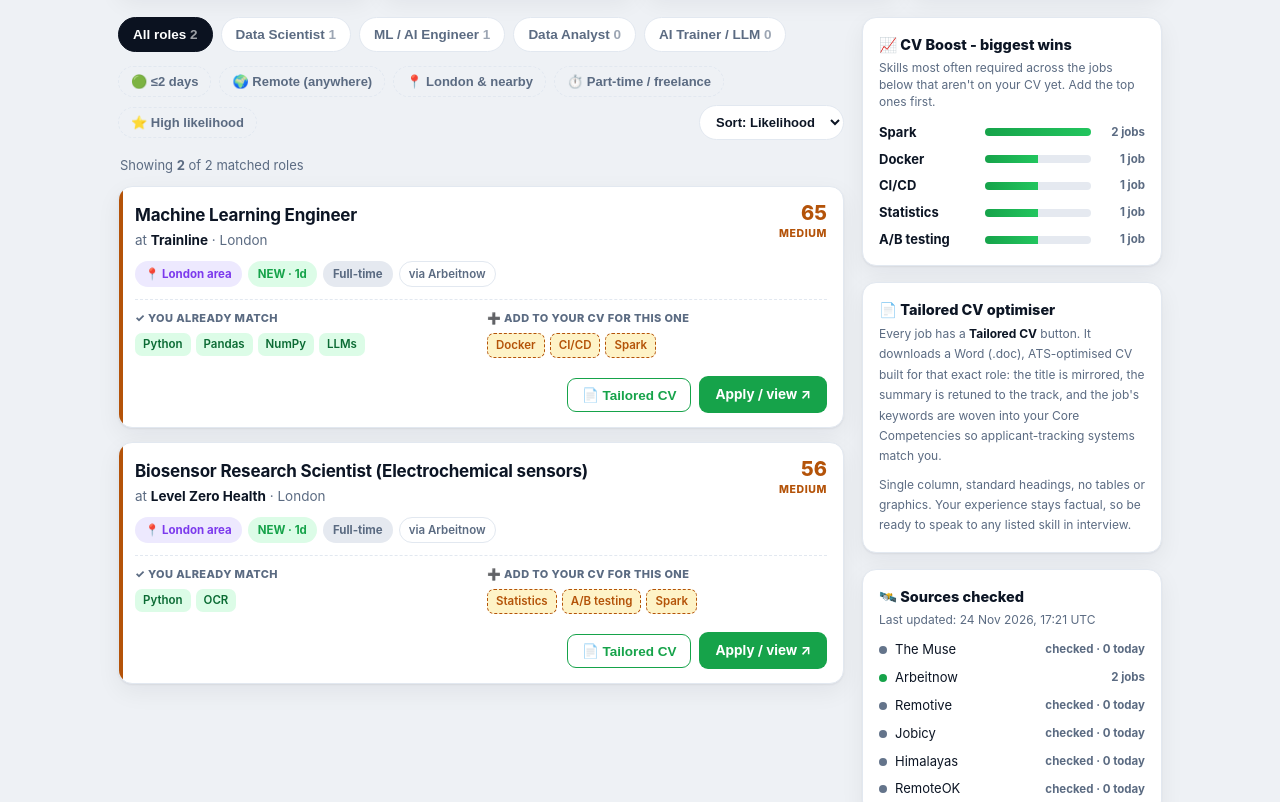
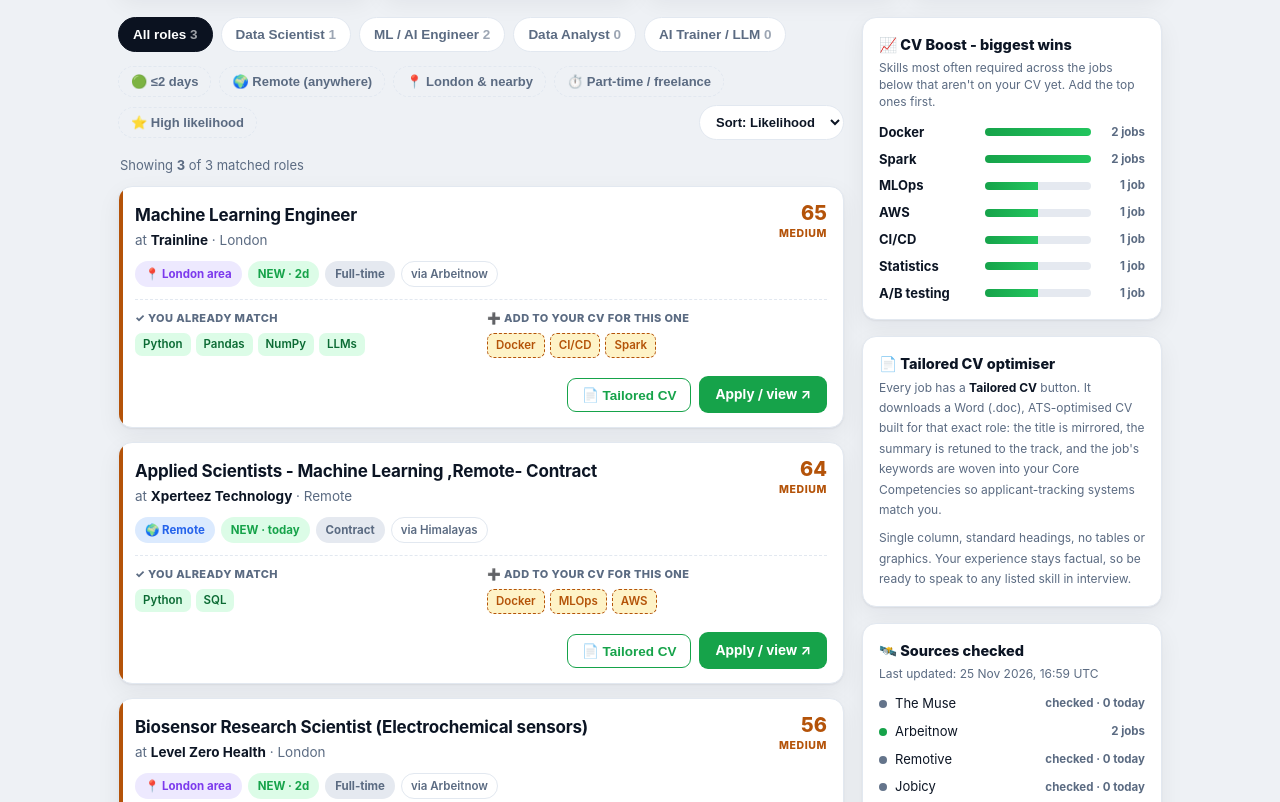
Before and after one commit to Azleem01/uk-job-tracker, a plain HTML site: page index.html in a window 1280 px wide. Shown: the part 460-1262 px from the top of the page. Drawn offline with Linux system fonts and the light colour scheme.

Commit message:
Daily refresh: UK job listings 2026-11-25

```diff
--- a/index.html
+++ b/index.html
@@ -216,13 +216,14 @@
 
 <script>
 // ---- Data snapshot: generated 2026-08-02 from Indeed, Jooble, LinkedIn, Reed, aijobs.net (+Himalayas checked) ----
-const LAST_UPDATED = "24 Nov 2026, 17:21 UTC";
+const LAST_UPDATED = "25 Nov 2026, 16:59 UTC";
 const CV_SKILLS = ["Python","PyTorch","TensorFlow","scikit-learn","XGBoost","SQL","FastAPI","React","Next.js","Pandas","NumPy","LLMs","Adversarial ML","OCR","Data Viz"];
 
 // category: ds | mle | da | ai  ·  remote true=anywhere  ·  commutable true=London area
 const JOBS = [
-  {"t":"Machine Learning Engineer","co":"Trainline","loc":"London","cat":"mle","remote":false,"commutable":true,"type":"Full-time","posted":"1 day ago","age":1,"salary":"","src":"Arbeitnow","url":"https://www.arbeitnow.co.uk/jobs/companies/trainline/machine-learning-engineer-london-417945","like":65,"have":["Python","Pandas","NumPy","LLMs"],"add":["Docker","CI/CD","Spark"]},
-  {"t":"Biosensor Research Scientist (Electrochemical sensors)","co":"Level Zero Health","loc":"London","cat":"ds","remote":false,"commutable":true,"type":"Full-time","posted":"1 day ago","age":1,"salary":"","src":"Arbeitnow","url":"https://www.arbeitnow.co.uk/jobs/companies/level-zero-health/biosensor-research-scientist-electrochemical-sensors-london-208168","like":56,"have":["Python","OCR"],"add":["Statistics","A/B testing","Spark"]}
+  {"t":"Applied Scientists - Machine Learning ,Remote- Contract","co":"Xperteez Technology","loc":"Remote","cat":"mle","remote":true,"commutable":false,"type":"Contract","posted":"today","age":0,"salary":"","src":"Himalayas","url":"https://himalayas.app/companies/xperteez-technology/jobs/applied-scientists-machine-learning-remote-contract?utm_source=api","like":64,"have":["Python","SQL"],"add":["Docker","MLOps","AWS"]},
+  {"t":"Machine Learning Engineer","co":"Trainline","loc":"London","cat":"mle","remote":false,"commutable":true,"type":"Full-time","posted":"2 days ago","age":2,"salary":"","src":"Arbeitnow","url":"https://www.arbeitnow.co.uk/jobs/companies/trainline/machine-learning-engineer-london-417945","like":65,"have":["Python","Pandas","NumPy","LLMs"],"add":["Docker","CI/CD","Spark"]},
+  {"t":"Biosensor Research Scientist (Electrochemical sensors)","co":"Level Zero Health","loc":"London","cat":"ds","remote":false,"commutable":true,"type":"Full-time","posted":"2 days ago","age":2,"salary":"","src":"Arbeitnow","url":"https://www.arbeitnow.co.uk/jobs/companies/level-zero-health/biosensor-research-scientist-electrochemical-sensors-london-208168","like":56,"have":["Python","OCR"],"add":["Statistics","A/B testing","Spark"]}
 ];
 
 // ---------------- Source coverage for footer (incl. checked-but-empty) ----------------
```
